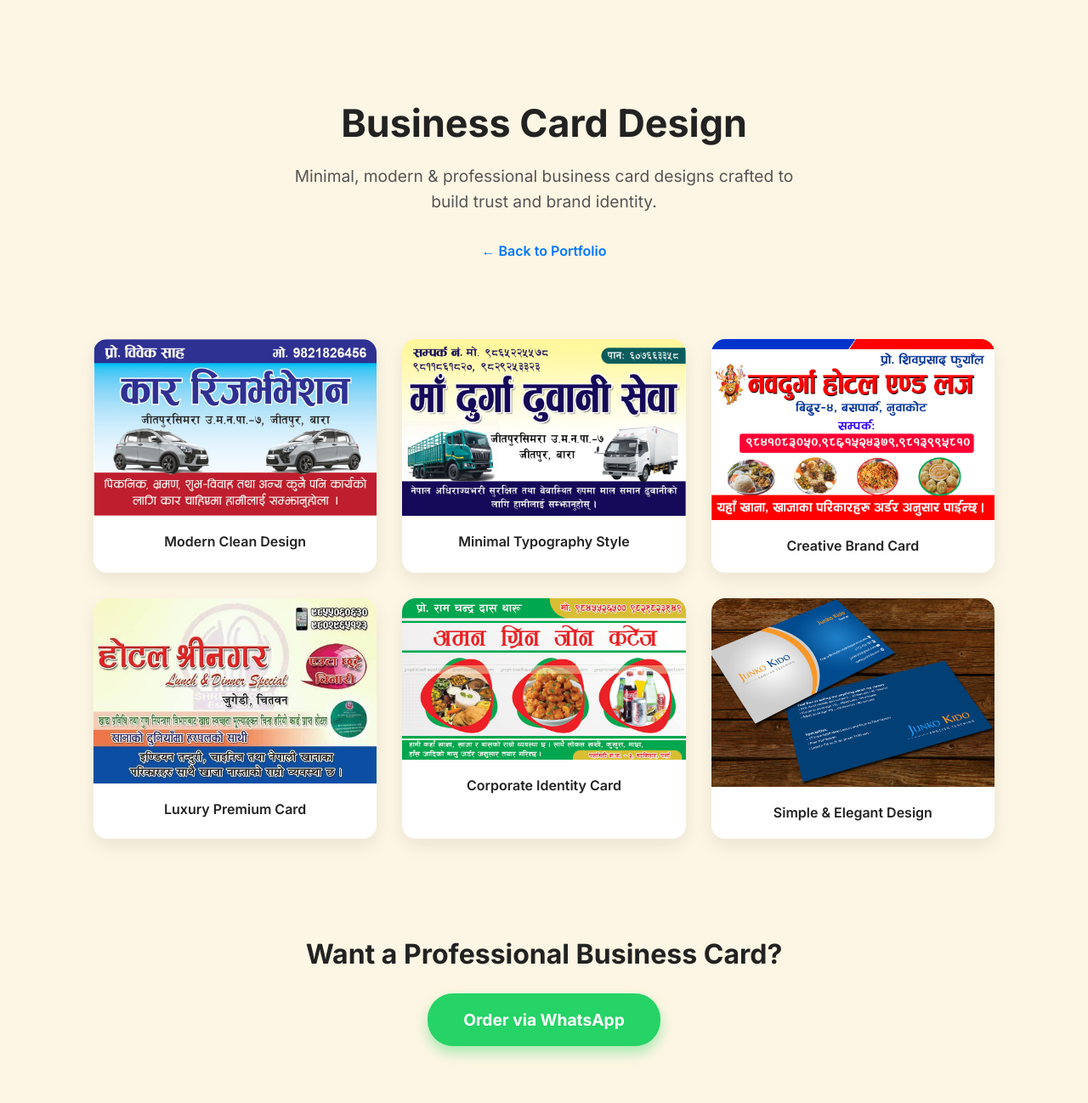
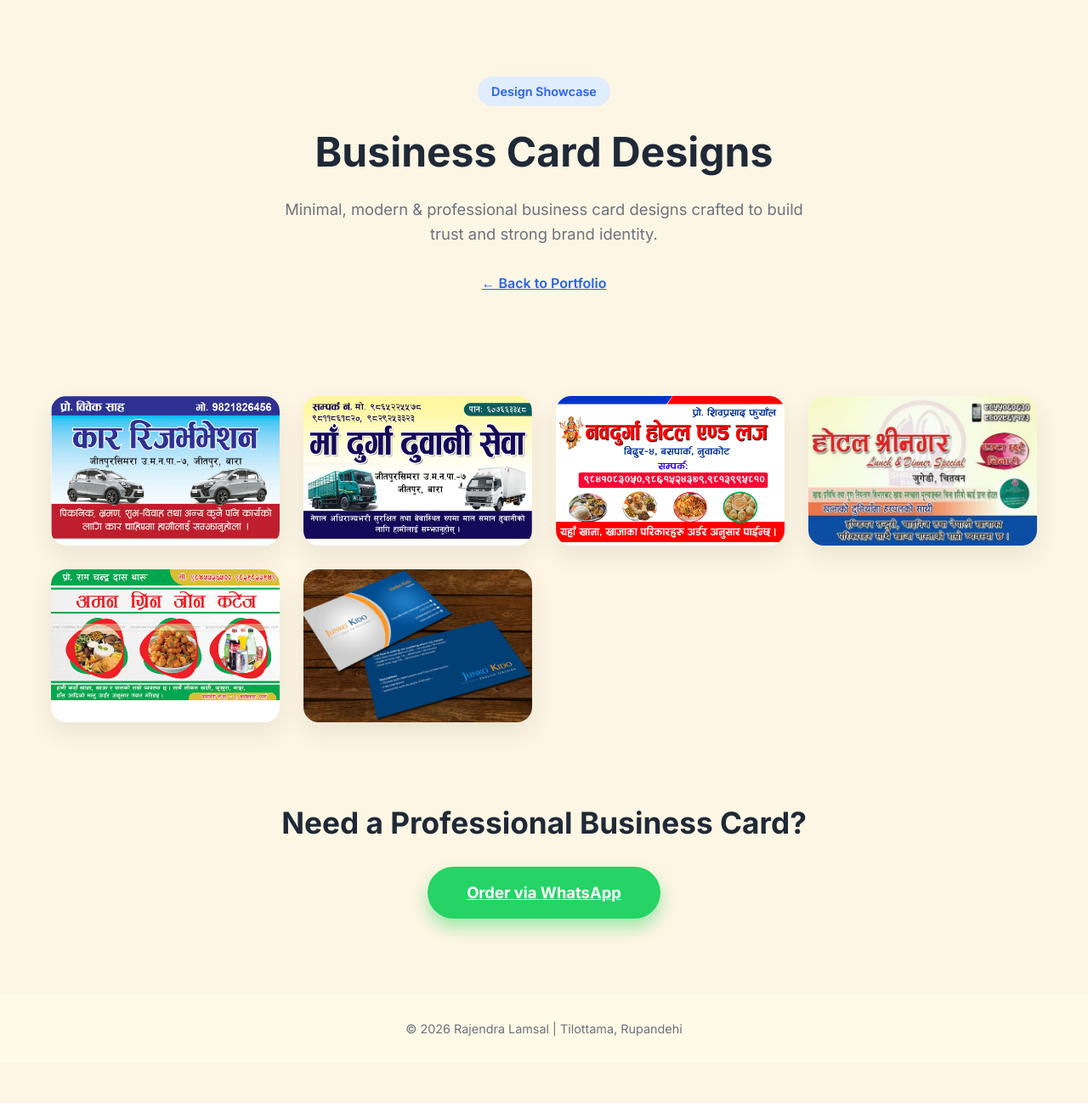
Before and after one commit to Rajendralamsal/lamsalgraphics, a plain HTML site: page business card.html in a window 1280 px wide. Shown: the top 1298 px of the page at 85% size. After the commit the page ends 1251 px from the top, so only its background shows below. Drawn offline with Linux system fonts and the light colour scheme.

Commit message:
Update business card.html

```diff
--- a/business card.html
+++ b/business card.html
@@ -1,216 +1,224 @@
 <!DOCTYPE html>
 <html lang="en">
 <head>
-  <meta charset="UTF-8" />
-  <meta name="viewport" content="width=device-width, initial-scale=1" />
-  <title>Business Card Design Showcase – Rajendra Lamsal</title>
+<meta charset="UTF-8">
+<meta name="viewport" content="width=device-width, initial-scale=1.0">
 
-  <meta name="description" content="Professional business card design showcase by Rajendra Lamsal. Clean, modern, and custom business card designs. Order directly via WhatsApp." />
+<title>Business Card Designs | Rajendra Lamsal</title>
+<meta name="description" content="Professional business card design showcase by Rajendra Lamsal. Clean, modern & custom business card designs. Order via WhatsApp.">
 
 <link href="https://fonts.googleapis.com/css2?family=Inter:wght@400;600;700&display=swap" rel="stylesheet">
 
 <style>
-    * { box-sizing: border-box; }
-
-    body {
-      margin: 0;
-      font-family: 'Inter', sans-serif;
-      background: #fef6e4;
-      color: #222;
-      line-height: 1.6;
+:root{
+  --primary:#2563eb;
+  --accent:#22c55e;
+  --bg:#fef6e4;
+  --card:#ffffff;
+  --text:#1f2937;
+  --muted:#6b7280;
 }
 
-    a {
-      text-decoration: none;
-      color: inherit;
+*{box-sizing:border-box;margin:0;padding:0}
+
+body{
+  font-family:'Inter',sans-serif;
+  background:var(--bg);
+  color:var(--text);
+  line-height:1.6;
 }
 
-    /* Header */
-    header {
-      text-align: center;
-      padding: 80px 20px 50px;
-      opacity: 0;
-      transform: translateY(20px);
-      transition: 1s ease;
+/* HERO */
+.hero{
+  text-align:center;
+  padding:90px 20px 60px;
+}
+.hero span{
+  display:inline-block;
+  background:#e0ecff;
+  color:var(--primary);
+  padding:6px 16px;
+  border-radius:999px;
+  font-weight:600;
+  font-size:.9rem;
+  margin-bottom:16px;
+}
+.hero h1{
+  font-size:3rem;
+  margin-bottom:14px;
+}
+.hero p{
+  max-width:650px;
+  margin:auto;
+  color:var(--muted);
+  font-size:1.15rem;
+}
+.hero a{
+  display:inline-block;
+  margin-top:30px;
+  font-weight:600;
+  color:var(--primary);
 }
 
-    header.visible {
-      opacity: 1;
-      transform: translateY(0);
+/* GALLERY */
+.gallery{
+  max-width:1200px;
+  margin:60px auto;
+  padding:0 20px;
+  display:grid;
+  grid-template-columns:repeat(auto-fit,minmax(260px,1fr));
+  gap:28px;
 }
 
-    header h1 {
-      font-size: 2.8rem;
-      margin-bottom: 10px;
+.card{
+  position:relative;
+  overflow:hidden;
+  border-radius:18px;
+  background:var(--card);
+  box-shadow:0 12px 30px rgba(0,0,0,.08);
+  transition:.4s;
+}
+.card:hover{
+  transform:translateY(-8px);
+  box-shadow:0 20px 45px rgba(0,0,0,.15);
 }
 
-    header p {
-      font-size: 1.2rem;
-      color: #555;
-      max-width: 600px;
-      margin: auto;
+.card img{
+  width:100%;
+  display:block;
+  transition:.4s;
+}
+.card:hover img{
+  transform:scale(1.08);
 }
 
-    .back-btn {
-      display: inline-block;
-      margin-top: 30px;
-      font-weight: 600;
-      color: #0077ff;
+/* Overlay caption */
+.card .caption{
+  position:absolute;
+  inset:0;
+  background:linear-gradient(to top,rgba(0,0,0,.75),transparent 60%);
+  display:flex;
+  align-items:flex-end;
+  padding:18px;
+  color:#fff;
+  font-weight:600;
+  opacity:0;
+  transition:.4s;
 }
-
-    /* Gallery */
-    section {
-      max-width: 1100px;
-      margin: auto;
-      padding: 40px 20px;
-      opacity: 0;
-      transform: translateY(30px);
-      transition: 1s ease;
-    }
-
-    section.visible {
-      opacity: 1;
-      transform: translateY(0);
-    }
-
-    .grid {
-      display: grid;
-      grid-template-columns: repeat(auto-fit, minmax(260px, 1fr));
-      gap: 30px;
-    }
-
-    .card {
-      background: #fff;
-      border-radius: 16px;
-      overflow: hidden;
-      box-shadow: 0 8px 20px rgba(0,0,0,0.08);
-      transition: transform 0.4s ease, box-shadow 0.4s ease;
-    }
-
-    .card:hover {
-      transform: translateY(-10px);
-      box-shadow: 0 18px 40px rgba(0,0,0,0.15);
-    }
-
-    .card img {
-      width: 100%;
-      display: block;
-      transition: transform 0.4s ease;
-    }
-
-    .card:hover img {
-      transform: scale(1.08);
-    }
-
-    .card div {
-      padding: 18px;
-      text-align: center;
-      font-weight: 600;
+.card:hover .caption{
+  opacity:1;
 }
 
 /* CTA */
-    .cta {
-      text-align: center;
-      margin: 70px 20px;
+.cta{
+  text-align:center;
+  margin:90px 20px;
+}
+.cta h2{
+  font-size:2.2rem;
+  margin-bottom:24px;
+}
+.cta a{
+  background:#25d366;
+  color:#fff;
+  padding:16px 46px;
+  border-radius:999px;
+  font-weight:700;
+  font-size:1.15rem;
+  display:inline-block;
+  box-shadow:0 10px 20px rgba(37,211,102,.45);
+  transition:.3s;
+}
+.cta a:hover{
+  background:#1ebe57;
+  transform:scale(1.05);
 }
 
-    .cta h2 {
-      font-size: 2rem;
-      margin-bottom: 20px;
+/* FOOTER */
+footer{
+  background:#fff9e6;
+  text-align:center;
+  padding:28px;
+  color:#6b7280;
+  font-size:.9rem;
 }
 
-    .whatsapp-btn {
-      background: #25d366;
-      color: #fff;
-      padding: 16px 42px;
-      border-radius: 30px;
-      font-weight: 700;
-      font-size: 1.2rem;
-      box-shadow: 0 8px 16px rgba(37,211,102,0.4);
-      transition: 0.3s ease;
-      display: inline-block;
+/* REVEAL ANIMATION */
+.reveal{
+  opacity:0;
+  transform:translateY(35px);
+  transition:1s ease;
+}
+.reveal.show{
+  opacity:1;
+  transform:none;
 }
 
-    .whatsapp-btn:hover {
-      background: #1ebe57;
-      transform: scale(1.06);
-    }
-
-    /* Footer */
-    footer {
-      background: #fff9e6;
-      text-align: center;
-      padding: 25px;
-      font-size: 0.9rem;
-      color: #666;
+/* MOBILE */
+@media(max-width:768px){
+  .hero h1{font-size:2.3rem}
 }
 </style>
 </head>
+
 <body>
 
-<header id="top">
-  <h1>Business Card Design</h1>
-  <p>Minimal, modern & professional business card designs crafted to build trust and brand identity.</p>
-  <a href="index.html" class="back-btn">← Back to Portfolio</a>
+<header class="hero reveal">
+  <span>Design Showcase</span>
+  <h1>Business Card Designs</h1>
+  <p>Minimal, modern & professional business card designs crafted to build trust and strong brand identity.</p>
+  <a href="index.html">← Back to Portfolio</a>
 </header>
 
-<section>
-  <div class="grid">
+<section class="gallery reveal">
   <div class="card">
-      <img src="aaa.jpg" alt="Business Card Design Sample">
-      <div>Modern Clean Design</div>
+    <img src="aaa.jpg" alt="Modern Clean Business Card">
+    <div class="caption">Modern Clean Design</div>
   </div>
 
   <div class="card">
-      <img src="bbb.jpg" alt="Business Card Design Sample">
-      <div>Minimal Typography Style</div>
+    <img src="bbb.jpg" alt="Minimal Typography Business Card">
+    <div class="caption">Minimal Typography Style</div>
   </div>
 
   <div class="card">
-      <img src="ccc.jpg" alt="Business Card Design Sample">
-      <div>Creative Brand Card</div>
+    <img src="ccc.jpg" alt="Creative Brand Business Card">
+    <div class="caption">Creative Brand Card</div>
   </div>
 
   <div class="card">
-      <img src="ddd.jpg" alt="Business Card Design Sample">
-      <div>Luxury Premium Card</div>
+    <img src="ddd.jpg" alt="Luxury Business Card">
+    <div class="caption">Luxury Premium Card</div>
   </div>
 
   <div class="card">
-      <img src="eee.jpg" alt="Business Card Design Sample">
-      <div>Corporate Identity Card</div>
+    <img src="eee.jpg" alt="Corporate Business Card">
+    <div class="caption">Corporate Identity Card</div>
   </div>
 
   <div class="card">
-      <img src="fff.jpg" alt="Business Card Design Sample">
-      <div>Simple & Elegant Design</div>
-    </div>
+    <img src="fff.jpg" alt="Elegant Business Card">
+    <div class="caption">Simple & Elegant Design</div>
   </div>
 </section>
 
-<div class="cta">
-  <h2>Want a Professional Business Card?</h2>
-  <a class="whatsapp-btn" href="https://wa.me/9779867584455" target="_blank">
-    Order via WhatsApp
-  </a>
-</div>
+<section class="cta reveal">
+  <h2>Need a Professional Business Card?</h2>
+  <a href="https://wa.me/9779867584455" target="_blank">Order via WhatsApp</a>
+</section>
 
 <footer>
   © 2026 Rajendra Lamsal | Tilottama, Rupandehi
 </footer>
 
 <script>
-  const elements = document.querySelectorAll('header, section');
+const observer=new IntersectionObserver(entries=>{
+  entries.forEach(e=>{
+    if(e.isIntersecting){e.target.classList.add('show')}
+  })
+},{threshold:.25})
 
-  const observer = new IntersectionObserver(entries => {
-    entries.forEach(entry => {
-      if (entry.isIntersecting) {
-        entry.target.classList.add('visible');
-      }
-    });
-  }, { threshold: 0.3 });
-
-  elements.forEach(el => observer.observe(el));
+document.querySelectorAll('.reveal').forEach(el=>observer.observe(el))
 </script>
 
 </body>
```
Lines whose indentation alone changed are shown as unchanged.
